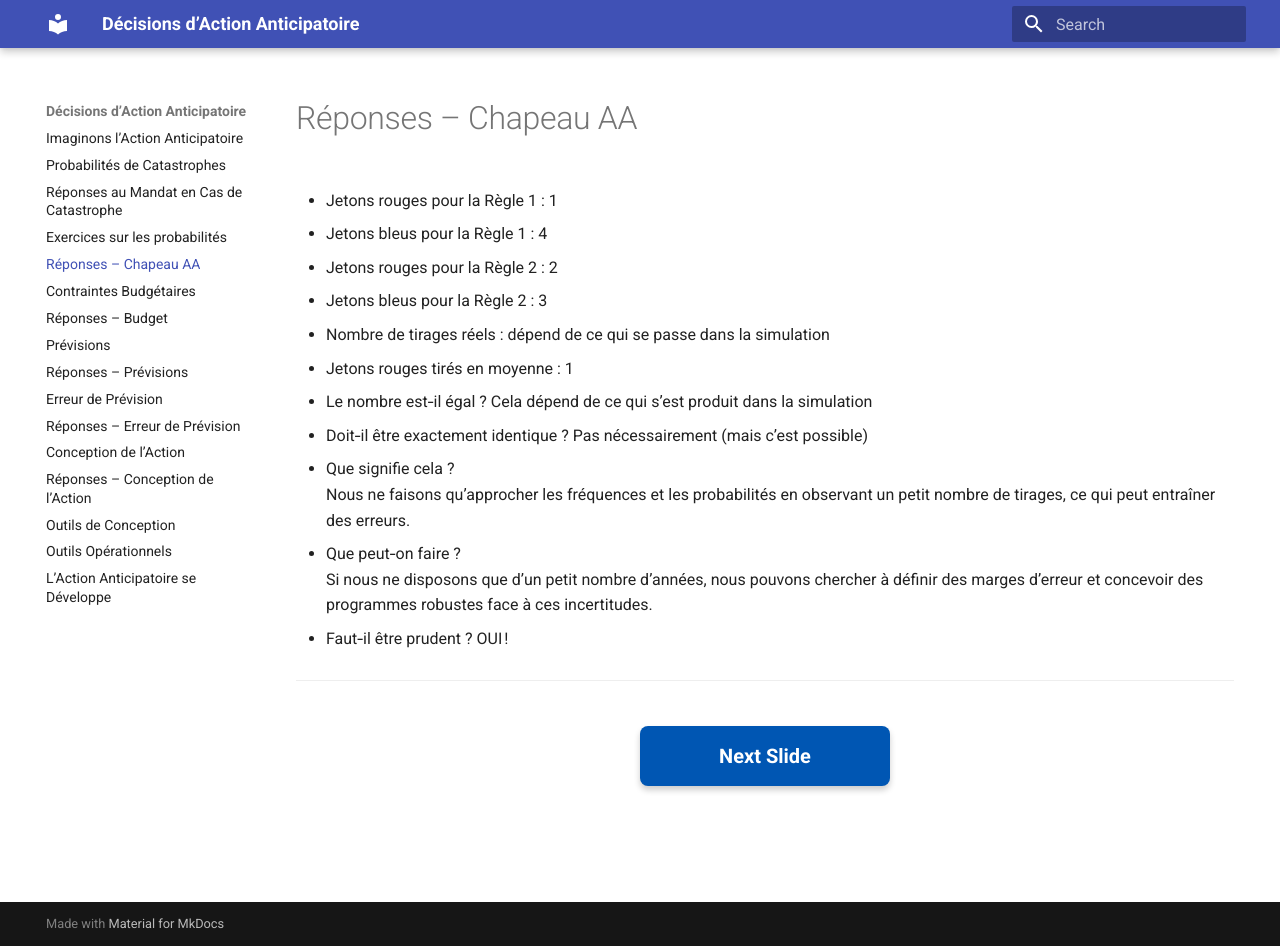
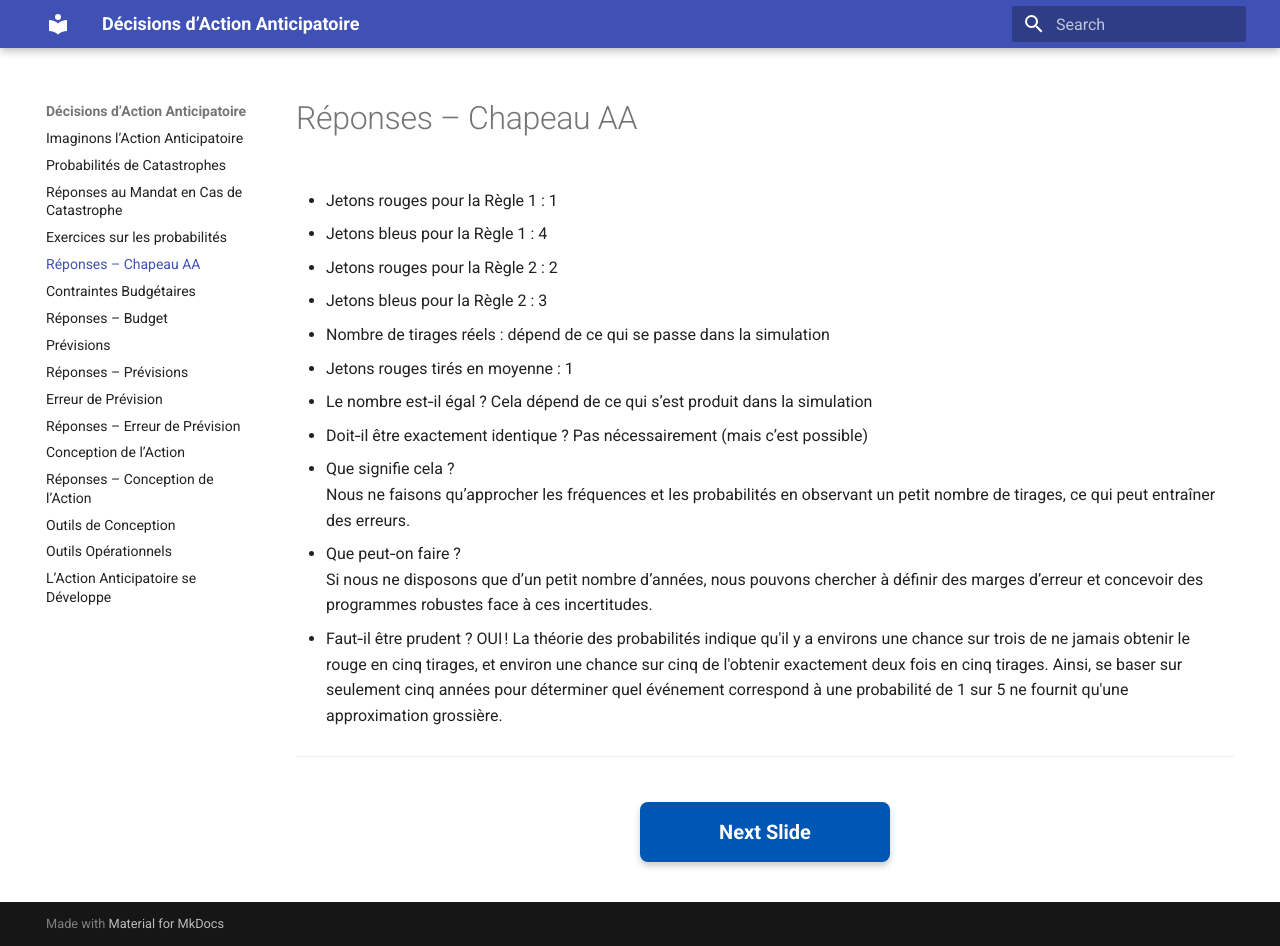
Before and after one commit to ccsfist/aadecisionoverviewFR, an MkDocs documentation site: the page built from docs/aahatanswers.md, in a window 1280 px wide and 946 px high. Built offline with MkDocs 1.6.1 and Material for MkDocs 9.7.7, drawn with Linux system fonts in a browser that asks for light colours.

Commit message:
Update aahatanswers.md with probability comment about 5 years being short

```diff
--- a/docs/aahatanswers.md
+++ b/docs/aahatanswers.md
@@ -22,6 +22,6 @@
 - Que peut‑on faire ?
 	Si nous ne disposons que d’un petit nombre d’années, nous pouvons chercher à définir des marges 	d’erreur et concevoir des programmes robustes face à ces incertitudes.
 
-- Faut‑il être prudent ? OUI !
+- Faut‑il être prudent ? OUI ! La théorie des probabilités indique qu'il y a environs une chance sur trois de ne jamais obtenir le rouge en cinq tirages, et environ une chance sur cinq de l'obtenir exactement deux fois en cinq tirages. Ainsi, se baser sur seulement cinq années pour déterminer quel événement correspond à une probabilité de 1 sur 5 ne fournit qu'une approximation grossière.
 
 <div id="slide-config" data-type="simple" data-next="../budgets/" data-kobo-id="juTgN3oE" data-width="100%"> </div>
```
